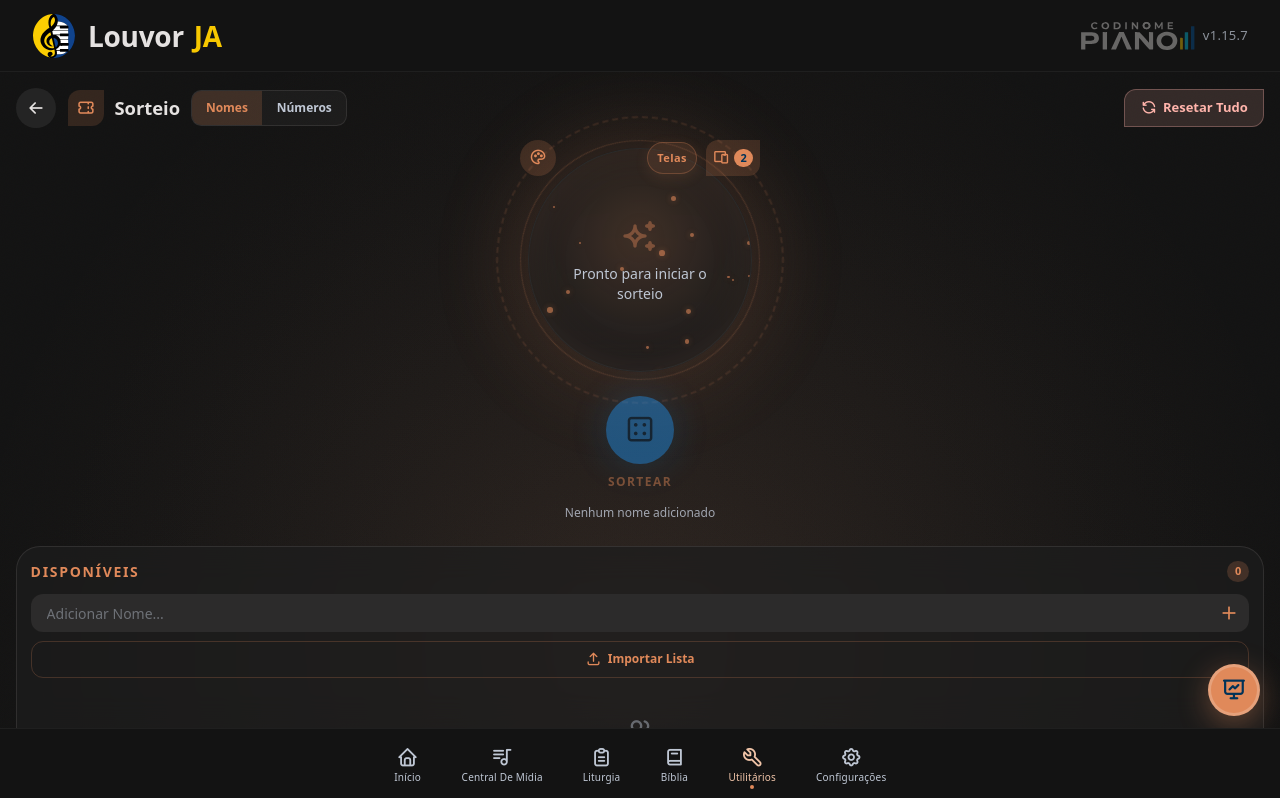
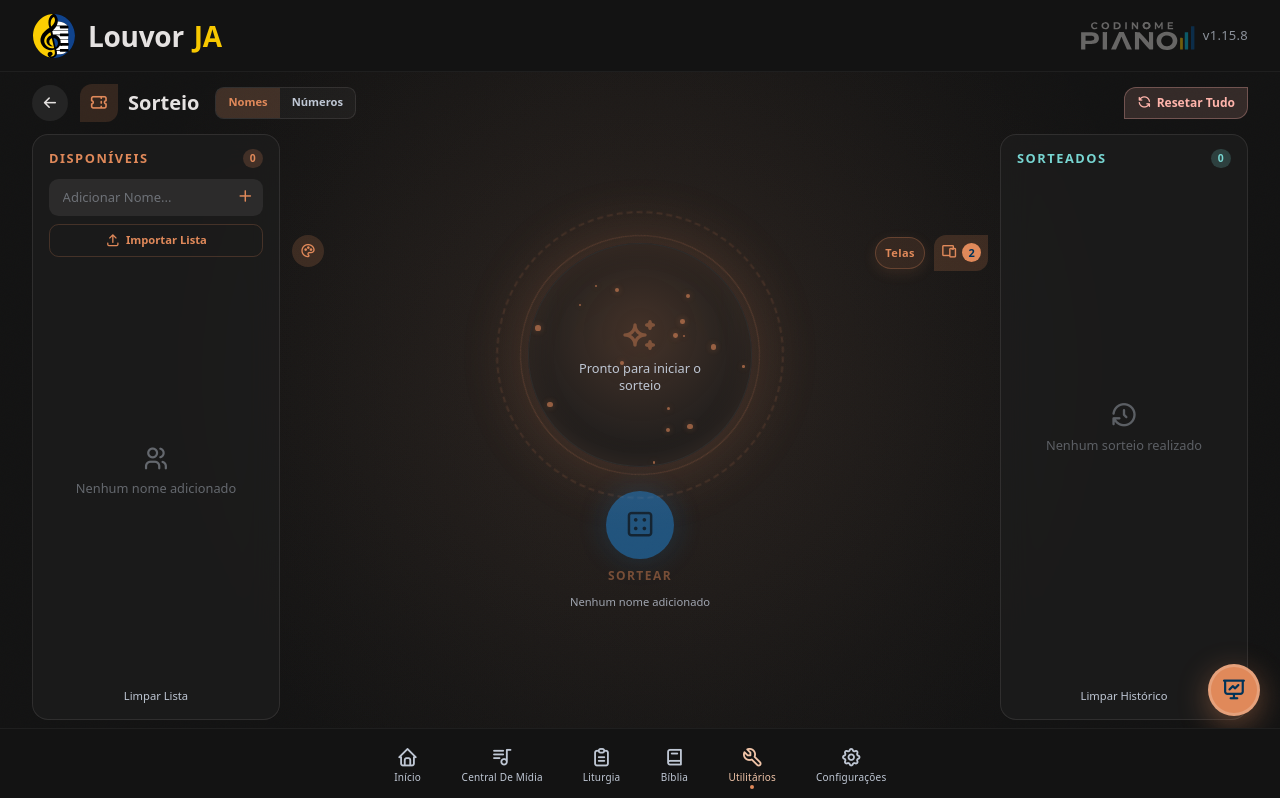
Before and after one commit to pianolouvorja/web, a Vue app: page /utilities/random in a window 1280 px wide. Shown: the top 798 px of the page. Built offline with nearby package versions, Linux system fonts and the light colour scheme.

Commit message:
release: v1.15.8 (#84)
* fix: remove deploy SSH do CI; hospedagem lê as branches (#76)

* chore: versão 1.15.7

* fix: densifica layout do Sorteio (3 colunas e menos espaço vazio) (#83)

* chore: versão 1.15.8

---------

Co-authored-by: Louvor JA - Piano <app@pianolouvorja.com.br>

```diff
--- a/package.json
+++ b/package.json
@@ -1,6 +1,6 @@
 {
   "name": "louvorja-piano-web",
-  "version": "1.15.7",
+  "version": "1.15.8",
   "private": true,
   "type": "module",
   "scripts": {
--- a/src/modules/random/components/RandomAvailablePanel.vue
+++ b/src/modules/random/components/RandomAvailablePanel.vue
@@ -213,41 +213,46 @@ function onFileChange(event: Event) {
 <style scoped lang="scss">
 .random-available {
   display: flex;
-  width: 18rem;
+  width: 100%;
   max-width: 100%;
-  max-height: min(70vh, 36rem);
+  min-height: 0;
   flex-direction: column;
   overflow: hidden;
-  padding: 1.25rem;
+  padding: 0.9rem 1rem;
   border: 1px solid color-mix(in srgb, var(--ds-color-on-surface) 10%, transparent);
-  border-radius: 1.5rem;
+  border-radius: 1rem;
   background: color-mix(in srgb, var(--ds-color-surface-elevated) 72%, transparent);
   backdrop-filter: blur(16px);
   box-sizing: border-box;
+
+  @media (max-width: 600px) {
+    padding: 0.75rem;
+    border-radius: 0.85rem;
+  }
 }
 
 .random-available__head {
   display: flex;
   align-items: center;
   justify-content: space-between;
-  margin-bottom: 1rem;
+  margin-bottom: 0.65rem;
 }
 
 .random-available__title {
   margin: 0;
   color: var(--ds-color-primary);
-  font-size: 0.875rem;
+  font-size: 0.8rem;
   font-weight: 600;
   letter-spacing: 0.12em;
   text-transform: uppercase;
 }
 
 .random-available__badge {
-  padding: 0.15rem 0.5rem;
+  padding: 0.1rem 0.45rem;
   border-radius: 9999px;
   background: color-mix(in srgb, var(--ds-color-primary) 20%, transparent);
   color: var(--ds-color-primary);
-  font-size: 0.6875rem;
+  font-size: 0.65rem;
   font-weight: 600;
 }
 
@@ -257,8 +262,8 @@ function onFileChange(event: Event) {
   width: 100%;
   min-width: 0;
   flex-direction: column;
-  gap: 0.75rem;
-  margin-bottom: 1rem;
+  gap: 0.5rem;
+  margin-bottom: 0.65rem;
 }
 
 .random-available__input-wrap {
@@ -267,17 +272,17 @@ function onFileChange(event: Event) {
 
 .random-available__input {
   width: 100%;
-  height: 2.75rem;
-  padding: 0 2.5rem 0 1rem;
+  height: 2.35rem;
+  padding: 0 2.25rem 0 0.85rem;
   border: 0;
-  border-radius: 0.75rem;
+  border-radius: 0.6rem;
   background: color-mix(
     in srgb,
     var(--ds-color-on-surface) 6%,
     var(--ds-color-surface-container, var(--ds-color-surface))
   );
   color: var(--ds-color-on-surface);
-  font-size: 0.875rem;
+  font-size: 0.8125rem;
   box-sizing: border-box;
 
   &::placeholder {
@@ -292,7 +297,7 @@ function onFileChange(event: Event) {
 .random-available__add {
   position: absolute;
   top: 50%;
-  right: 0.65rem;
+  right: 0.55rem;
   display: inline-flex;
   border: 0;
   background: transparent;
@@ -301,23 +306,23 @@ function onFileChange(event: Event) {
   transform: translateY(-50%);
 
   .ti {
-    font-size: 1.25rem;
+    font-size: 1.1rem;
   }
 }
 
 .random-available__import,
 .random-available__generate {
   display: inline-flex;
-  height: 2.35rem;
+  height: 2.05rem;
   align-items: center;
   justify-content: center;
-  gap: 0.4rem;
+  gap: 0.35rem;
   border: 1px solid color-mix(in srgb, var(--ds-color-primary) 22%, transparent);
-  border-radius: 0.75rem;
+  border-radius: 0.6rem;
   background: transparent;
   color: var(--ds-color-primary);
   cursor: pointer;
-  font-size: 0.75rem;
+  font-size: 0.7rem;
   font-weight: 600;
   transition: background-color 160ms ease;
 
@@ -326,7 +331,7 @@ function onFileChange(event: Event) {
   }
 
   .ti {
-    font-size: 1rem;
+    font-size: 0.95rem;
   }
 }
 
@@ -348,34 +353,34 @@ function onFileChange(event: Event) {
   display: flex;
   width: 100%;
   min-width: 0;
-  gap: 0.5rem;
+  gap: 0.4rem;
 }
 
 .random-available__field {
   display: flex;
   flex: 1 1 0;
   flex-direction: column;
-  gap: 0.25rem;
+  gap: 0.2rem;
   min-width: 0;
   color: var(--ds-color-on-surface-variant);
-  font-size: 0.6875rem;
+  font-size: 0.65rem;
   font-weight: 600;
 
   input {
     width: 100%;
     min-width: 0;
     max-width: 100%;
-    height: 2.5rem;
-    padding: 0 0.65rem;
+    height: 2.2rem;
+    padding: 0 0.55rem;
     border: 0;
-    border-radius: 0.75rem;
+    border-radius: 0.6rem;
     background: color-mix(
       in srgb,
       var(--ds-color-on-surface) 6%,
       var(--ds-color-surface-container, var(--ds-color-surface))
     );
     color: var(--ds-color-on-surface);
-    font-size: 0.875rem;
+    font-size: 0.8125rem;
     box-sizing: border-box;
 
     &:focus {
@@ -387,21 +392,20 @@ function onFileChange(event: Event) {
 .random-available__error {
   margin: 0;
   color: var(--ds-color-error, #ffb4ab);
-  font-size: 0.75rem;
+  font-size: 0.7rem;
 }
 
 .random-available__list-wrap {
-  flex: 1;
-  min-height: 10rem;
+  flex: 1 1 auto;
+  min-height: 0;
   overflow: hidden;
-  mask-image: linear-gradient(to bottom, transparent, black 8%, black 92%, transparent);
+  mask-image: linear-gradient(to bottom, transparent, black 6%, black 94%, transparent);
 }
 
 .random-available__list {
   height: 100%;
-  max-height: 16rem;
   margin: 0;
-  padding: 0.5rem 0.25rem;
+  padding: 0.35rem 0.15rem;
   overflow-y: auto;
   list-style: none;
 }
@@ -410,14 +414,14 @@ function onFileChange(event: Event) {
   display: flex;
   align-items: center;
   justify-content: space-between;
-  gap: 0.5rem;
-  margin-bottom: 0.4rem;
-  padding: 0.7rem 0.75rem;
+  gap: 0.4rem;
+  margin-bottom: 0.3rem;
+  padding: 0.5rem 0.6rem;
   border: 1px solid color-mix(in srgb, var(--ds-color-on-surface) 8%, transparent);
-  border-radius: 0.5rem;
+  border-radius: 0.45rem;
   background: color-mix(in srgb, var(--ds-color-on-surface) 5%, transparent);
   color: var(--ds-color-on-surface);
-  font-size: 0.875rem;
+  font-size: 0.8125rem;
 
   &--drawn {
     opacity: 0.35;
@@ -439,39 +443,39 @@ function onFileChange(event: Event) {
   }
 
   .ti {
-    font-size: 1rem;
+    font-size: 0.95rem;
   }
 }
 
 .random-available__empty {
   display: flex;
   height: 100%;
-  min-height: 10rem;
+  min-height: 6rem;
   flex-direction: column;
   align-items: center;
   justify-content: center;
-  gap: 0.5rem;
+  gap: 0.4rem;
   opacity: 0.45;
   color: var(--ds-color-on-surface-variant);
   text-align: center;
 
   .ti {
-    font-size: 2rem;
+    font-size: 1.65rem;
   }
 
   p {
     margin: 0;
-    font-size: 0.875rem;
+    font-size: 0.8rem;
   }
 }
 
 .random-available__clear {
-  margin-top: 1rem;
+  margin-top: 0.65rem;
   border: 0;
   background: transparent;
   color: var(--ds-color-on-surface-variant);
   cursor: pointer;
-  font-size: 0.75rem;
+  font-size: 0.7rem;
   font-weight: 500;
   transition: color 160ms ease;
 
@@ -479,38 +483,4 @@ function onFileChange(event: Event) {
     color: var(--ds-color-error, #ffb4ab);
   }
 }
-
-@media (max-width: 1280px) {
-  .random-available {
-    width: 100%;
-    max-height: none;
-    padding: 0.85rem;
-  }
-
-  .random-available__head {
-    margin-bottom: 0.75rem;
-  }
-
-  .random-available__form,
-  .random-available__numbers {
-    gap: 0.55rem;
-    margin-bottom: 0.75rem;
-  }
-
-  .random-available__input {
-    height: 2.35rem;
-  }
-
-  .random-available__item {
-    padding: 0.5rem;
-  }
-
-  .random-available__empty {
-    min-height: 7rem;
-
-    .ti {
-      font-size: 1.75rem;
-    }
-  }
-}
 </style>
--- a/src/modules/random/components/RandomHistoryPanel.vue
+++ b/src/modules/random/components/RandomHistoryPanel.vue
@@ -77,56 +77,60 @@ const { t } = useI18n()
 <style scoped lang="scss">
 .random-history {
   display: flex;
-  width: 18rem;
+  width: 100%;
   max-width: 100%;
-  max-height: min(70vh, 36rem);
+  min-height: 0;
   flex-direction: column;
   overflow: hidden;
-  padding: 1.25rem;
+  padding: 0.9rem 1rem;
   border: 1px solid color-mix(in srgb, var(--ds-color-on-surface) 10%, transparent);
-  border-radius: 1.5rem;
+  border-radius: 1rem;
   background: color-mix(in srgb, var(--ds-color-surface-elevated) 72%, transparent);
   backdrop-filter: blur(16px);
   box-sizing: border-box;
+
+  @media (max-width: 600px) {
+    padding: 0.75rem;
+    border-radius: 0.85rem;
+  }
 }
 
 .random-history__head {
   display: flex;
   align-items: center;
   justify-content: space-between;
-  margin-bottom: 1.25rem;
+  margin-bottom: 0.65rem;
 }
 
 .random-history__title {
   margin: 0;
   color: var(--ds-color-secondary, #78d6d2);
-  font-size: 0.875rem;
+  font-size: 0.8rem;
   font-weight: 600;
   letter-spacing: 0.12em;
   text-transform: uppercase;
 }
 
 .random-history__badge {
-  padding: 0.15rem 0.5rem;
+  padding: 0.1rem 0.45rem;
   border-radius: 9999px;
   background: color-mix(in srgb, var(--ds-color-secondary, #78d6d2) 20%, transparent);
   color: var(--ds-color-secondary, #78d6d2);
-  font-size: 0.6875rem;
+  font-size: 0.65rem;
   font-weight: 600;
 }
 
 .random-history__list-wrap {
-  flex: 1;
-  min-height: 12rem;
+  flex: 1 1 auto;
+  min-height: 0;
   overflow: hidden;
-  mask-image: linear-gradient(to bottom, transparent, black 8%, black 92%, transparent);
+  mask-image: linear-gradient(to bottom, transparent, black 6%, black 94%, transparent);
 }
 
 .random-history__list {
   height: 100%;
-  max-height: 20rem;
   margin: 0;
-  padding: 0.5rem 0.25rem;
+  padding: 0.35rem 0.15rem;
   overflow-y: auto;
   list-style: none;
 }
@@ -134,25 +138,25 @@ const { t } = useI18n()
 .random-history__item {
   display: flex;
   align-items: center;
-  gap: 0.65rem;
-  margin-bottom: 0.5rem;
-  padding: 0.7rem 0.75rem;
+  gap: 0.5rem;
+  margin-bottom: 0.3rem;
+  padding: 0.5rem 0.6rem;
   border: 1px solid color-mix(in srgb, var(--ds-color-secondary, #78d6d2) 20%, transparent);
-  border-radius: 0.5rem;
+  border-radius: 0.45rem;
   background: color-mix(in srgb, var(--ds-color-secondary, #78d6d2) 10%, transparent);
 }
 
 .random-history__rank {
   display: inline-flex;
-  width: 1.5rem;
-  height: 1.5rem;
+  width: 1.35rem;
+  height: 1.35rem;
   flex-shrink: 0;
   align-items: center;
   justify-content: center;
   border-radius: 9999px;
   background: var(--ds-color-secondary, #78d6d2);
   color: var(--ds-color-on-secondary, #003736);
-  font-size: 0.6875rem;
+  font-size: 0.65rem;
   font-weight: 700;
 }
 
@@ -160,7 +164,7 @@ const { t } = useI18n()
   flex: 1;
   min-width: 0;
   color: var(--ds-color-secondary, #78d6d2);
-  font-size: 0.875rem;
+  font-size: 0.8125rem;
   font-weight: 700;
   overflow: hidden;
   text-overflow: ellipsis;
@@ -180,39 +184,39 @@ const { t } = useI18n()
   }
 
   .ti {
-    font-size: 1rem;
+    font-size: 0.95rem;
   }
 }
 
 .random-history__empty {
   display: flex;
   height: 100%;
-  min-height: 12rem;
+  min-height: 6rem;
   flex-direction: column;
   align-items: center;
   justify-content: center;
-  gap: 0.5rem;
+  gap: 0.4rem;
   opacity: 0.4;
   color: var(--ds-color-on-surface-variant);
   text-align: center;
 
   .ti {
-    font-size: 2.25rem;
+    font-size: 1.75rem;
   }
 
   p {
     margin: 0;
-    font-size: 0.875rem;
+    font-size: 0.8rem;
   }
 }
 
 .random-history__clear {
-  margin-top: 1.25rem;
+  margin-top: 0.65rem;
   border: 0;
   background: transparent;
   color: var(--ds-color-on-surface-variant);
   cursor: pointer;
-  font-size: 0.75rem;
+  font-size: 0.7rem;
   font-weight: 500;
   transition: color 160ms ease;
 
@@ -220,35 +224,4 @@ const { t } = useI18n()
     color: var(--ds-color-error, #ffb4ab);
   }
 }
-
-@media (max-width: 1280px) {
-  .random-history {
-    width: 100%;
-    max-height: none;
-    padding: 0.85rem;
-  }
-
-  .random-history__head {
-    margin-bottom: 0.85rem;
-  }
-
-  .random-history__item {
-    gap: 0.5rem;
-    margin-bottom: 0.35rem;
-    padding: 0.5rem;
-  }
-
-  .random-history__empty {
-    min-height: 8rem;
-    gap: 0.35rem;
-
-    .ti {
-      font-size: 1.75rem;
-    }
-  }
-
-  .random-history__clear {
-    margin-top: 0.85rem;
-  }
-}
 </style>
--- a/src/modules/random/components/RandomStage.vue
+++ b/src/modules/random/components/RandomStage.vue
@@ -284,7 +284,7 @@ onUnmounted(() => {
   justify-content: center;
   width: 100%;
   min-width: 0;
-  padding: 1rem;
+  padding: 0.5rem 0.35rem;
   overflow: visible;
 }
 
@@ -295,7 +295,7 @@ onUnmounted(() => {
   display: flex;
   align-items: flex-start;
   justify-content: space-between;
-  gap: 1rem;
+  gap: 0.65rem;
   padding: 0;
   pointer-events: none;
 }
@@ -303,7 +303,7 @@ onUnmounted(() => {
 .random-stage__tool-group {
   display: inline-flex;
   align-items: center;
-  gap: 0.55rem;
+  gap: 0.4rem;
   pointer-events: auto;
 
   &--right {
@@ -313,8 +313,8 @@ onUnmounted(() => {
 
 .random-stage__tool {
   display: inline-flex;
-  width: 2.25rem;
-  height: 2.25rem;
+  width: 2rem;
+  height: 2rem;
   align-items: center;
   justify-content: center;
   border: 0;
@@ -332,7 +332,7 @@ onUnmounted(() => {
   }
 
   .ti {
-    font-size: 1.1rem;
+    font-size: 1rem;
   }
 }
 
@@ -342,9 +342,19 @@ onUnmounted(() => {
   display: flex;
   align-items: center;
   justify-content: center;
-  width: min(20rem, 55vw);
-  height: min(20rem, 55vw);
+  width: min(16.5rem, 42vw);
+  height: min(16.5rem, 42vw);
   overflow: visible;
+
+  @media (max-width: 960px) {
+    width: min(14.5rem, 52vw);
+    height: min(14.5rem, 52vw);
+  }
+
+  @media (max-width: 600px) {
+    width: min(13rem, 62vw);
+    height: min(13rem, 62vw);
+  }
 }
 
 .random-stage__orbit {
@@ -358,14 +368,14 @@ onUnmounted(() => {
   animation: random-orbital 20s linear infinite;
 
   &--outer {
-    width: min(26rem, 70vw);
-    height: min(26rem, 70vw);
+    width: min(21rem, 54vw);
+    height: min(21rem, 54vw);
     border: 2px dashed color-mix(in srgb, var(--ds-color-primary) 12%, transparent);
   }
 
   &--inner {
-    width: min(22rem, 60vw);
-    height: min(22rem, 60vw);
+    width: min(18rem, 48vw);
+    height: min(18rem, 48vw);
     border: 1px solid color-mix(in srgb, var(--ds-color-primary) 20%, transparent);
     animation-direction: reverse;
     animation-duration: 15s;
@@ -386,8 +396,8 @@ onUnmounted(() => {
   background: color-mix(in srgb, var(--ds-color-surface-elevated) 72%, transparent);
   backdrop-filter: blur(16px);
   box-shadow:
-    0 0 80px 20px color-mix(in srgb, var(--ds-color-primary) 15%, transparent),
-    inset 0 0 40px color-mix(in srgb, var(--ds-color-primary) 10%, transparent);
+    0 0 56px 14px color-mix(in srgb, var(--ds-color-primary) 15%, transparent),
+    inset 0 0 28px color-mix(in srgb, var(--ds-color-primary) 10%, transparent);
 }
 
 .random-stage__particles {
@@ -427,13 +437,13 @@ onUnmounted(() => {
   flex-direction: column;
   align-items: center;
   justify-content: center;
-  gap: 0.5rem;
+  gap: 0.35rem;
   text-align: center;
 }
 
 .random-stage__winner-label {
   color: var(--ds-color-primary);
-  font-size: 0.75rem;
+  font-size: 0.7rem;
   font-weight: 700;
   letter-spacing: 0.2em;
   text-transform: uppercase;
@@ -441,7 +451,7 @@ onUnmounted(() => {
 
 .random-stage__display {
   margin: 0;
-  font-size: clamp(1.5rem, 3.2vw, 2.25rem);
+  font-size: clamp(1.25rem, 2.6vw, 1.85rem);
   font-weight: 800;
   line-height: 1.15;
   overflow-wrap: break-word;
@@ -456,22 +466,22 @@ onUnmounted(() => {
 
 .random-stage__idle-icon {
   color: color-mix(in srgb, var(--ds-color-primary) 40%, transparent);
-  font-size: 3.5rem;
+  font-size: 2.5rem;
 }
 
 .random-stage__idle-text {
   margin: 0;
-  max-width: 11rem;
+  max-width: 10rem;
   color: var(--ds-color-on-surface-variant);
-  font-size: 0.875rem;
-  line-height: 1.4;
+  font-size: 0.8rem;
+  line-height: 1.35;
 }
 
 .random-stage__draw {
   position: relative;
   z-index: 2;
   display: flex;
-  margin-top: 2.5rem;
+  margin-top: 1.25rem;
   flex-direction: column;
   align-items: center;
   border: 0;
@@ -498,25 +508,25 @@ onUnmounted(() => {
 
 .random-stage__draw-circle {
   display: inline-flex;
-  width: 5.5rem;
-  height: 5.5rem;
+  width: 4.5rem;
+  height: 4.5rem;
   align-items: center;
   justify-content: center;
   border-radius: 9999px;
   background: var(--ds-color-primary-container, #2196f3);
   color: var(--ds-color-on-primary-container, #002c4f);
-  box-shadow: 0 0 40px color-mix(in srgb, #2196f3 40%, transparent);
+  box-shadow: 0 0 32px color-mix(in srgb, #2196f3 40%, transparent);
   transition: transform 180ms ease;
 
   .ti {
-    font-size: 2.25rem;
+    font-size: 1.85rem;
   }
 }
 
 .random-stage__draw-label {
-  margin-top: 0.85rem;
+  margin-top: 0.55rem;
   color: var(--ds-color-primary);
-  font-size: 0.875rem;
+  font-size: 0.8rem;
   font-weight: 700;
   letter-spacing: 0.12em;
   text-transform: uppercase;
@@ -525,9 +535,9 @@ onUnmounted(() => {
 .random-stage__hint {
   position: relative;
   z-index: 2;
-  margin: 0.85rem 0 0;
+  margin: 0.55rem 0 0;
   color: color-mix(in srgb, var(--ds-color-on-surface-variant) 80%, transparent);
-  font-size: 0.75rem;
+  font-size: 0.7rem;
   font-weight: 500;
 }
 
@@ -536,17 +546,17 @@ onUnmounted(() => {
   z-index: 2;
   display: inline-flex;
   align-items: center;
-  gap: 0.4rem;
-  margin: 1.25rem 0 0;
-  padding: 0.35rem 0.85rem;
+  gap: 0.35rem;
+  margin: 0.75rem 0 0;
+  padding: 0.3rem 0.7rem;
   border-radius: 9999px;
   background: color-mix(in srgb, var(--ds-color-primary) 22%, transparent);
   color: var(--ds-color-primary);
-  font-size: 0.75rem;
+  font-size: 0.7rem;
   font-weight: 600;
 
   .ti {
-    font-size: 0.95rem;
+    font-size: 0.9rem;
   }
 }
 
--- a/src/modules/random/views/RandomView.vue
+++ b/src/modules/random/views/RandomView.vue
@@ -215,13 +215,32 @@ async function onImportFile(file: File) {
 <style scoped lang="scss">
 .random-view {
   display: flex;
-  min-height: calc(
+  box-sizing: border-box;
+  flex: 1 1 auto;
+  flex-direction: column;
+  align-items: center;
+  height: calc(
     100vh - var(--ds-header-height, 5.5rem) - var(--ds-dock-height, 5.5rem)
   );
-  flex-direction: column;
-  align-items: center;
-  padding: var(--ds-spacing-page, 1.5rem);
-  padding-bottom: calc(var(--ds-dock-height, 5.5rem) + 5rem);
+  max-height: calc(
+    100vh - var(--ds-header-height, 5.5rem) - var(--ds-dock-height, 5.5rem)
+  );
+  min-height: 0;
+  max-width: 100%;
+  padding: 0.75rem var(--ds-spacing-page, 2rem) 0.5rem;
+  overflow: hidden;
+
+  @media (max-width: 960px) {
+    height: auto;
+    max-height: none;
+    overflow: visible;
+    padding-bottom: calc(var(--ds-dock-height, 5.5rem) + 5rem);
+  }
+
+  @media (max-width: 600px) {
+    padding: 0.5rem 0.5rem 0;
+    padding-bottom: calc(var(--ds-dock-height, 5.5rem) + 5rem);
+  }
 }
 
 .random-view__header {
@@ -230,14 +249,20 @@ async function onImportFile(file: File) {
   max-width: 80rem;
   flex-shrink: 0;
   align-items: center;
-  gap: 1rem;
-  margin-bottom: 1.25rem;
+  gap: 0.75rem;
+  margin-bottom: 0.75rem;
+
+  @media (max-width: 600px) {
+    flex-wrap: wrap;
+    gap: 0.5rem;
+    margin-bottom: 0.5rem;
+  }
 }
 
 .random-view__back {
   display: inline-flex;
-  width: 2.5rem;
-  height: 2.5rem;
+  width: 2.25rem;
+  height: 2.25rem;
   align-items: center;
   justify-content: center;
   border: 0;
@@ -252,7 +277,7 @@ async function onImportFile(file: File) {
   }
 
   .ti {
-    font-size: 1.25rem;
+    font-size: 1.15rem;
   }
 }
 
@@ -261,13 +286,17 @@ async function onImportFile(file: File) {
   flex: 1;
   min-width: 0;
   align-items: center;
-  gap: 0.85rem;
+  gap: 0.65rem;
+
+  @media (max-width: 960px) {
+    flex-wrap: wrap;
+  }
 }
 
 .random-view__brand-icon {
   display: flex;
-  width: 2.75rem;
-  height: 2.75rem;
+  width: 2.35rem;
+  height: 2.35rem;
   flex-shrink: 0;
   align-items: center;
   justify-content: center;
@@ -276,35 +305,43 @@ async function onImportFile(file: File) {
   color: var(--ds-color-primary);
 
   .ti {
-    font-size: 1.35rem;
+    font-size: 1.2rem;
   }
 }
 
 .random-view__title {
   margin: 0;
   color: var(--ds-color-on-surface);
-  font-size: 1.5rem;
+  font-size: 1.25rem;
   font-weight: 600;
   line-height: 1;
+
+  @media (max-width: 600px) {
+    font-size: 1.1rem;
+  }
 }
 
 .random-view__modes {
   display: inline-flex;
-  margin-left: 0.5rem;
+  margin-left: 0.35rem;
   overflow: hidden;
   border: 1px solid color-mix(in srgb, var(--ds-color-on-surface) 10%, transparent);
-  border-radius: 0.65rem;
+  border-radius: 0.55rem;
   background: color-mix(in srgb, var(--ds-color-on-surface) 4%, transparent);
+
+  @media (max-width: 960px) {
+    margin-left: 0;
+  }
 }
 
 .random-view__mode {
-  height: 2.15rem;
-  padding: 0 0.9rem;
+  height: 1.9rem;
+  padding: 0 0.75rem;
   border: 0;
   background: transparent;
   color: var(--ds-color-on-surface-variant);
   cursor: pointer;
-  font-size: 0.75rem;
+  font-size: 0.7rem;
   font-weight: 700;
 
   &--active {
@@ -315,44 +352,58 @@ async function onImportFile(file: File) {
 
 .random-view__reset {
   display: inline-flex;
-  height: 2.35rem;
+  height: 2rem;
   align-items: center;
-  gap: 0.35rem;
-  padding: 0 0.95rem;
+  gap: 0.3rem;
+  padding: 0 0.75rem;
   border: 1px solid color-mix(in srgb, var(--ds-color-error, #ffb4ab) 30%, transparent);
   border-radius: var(--ds-radius-md, 0.5rem);
   background: color-mix(in srgb, var(--ds-color-error, #ffb4ab) 14%, transparent);
   color: var(--ds-color-error, #ffb4ab);
   cursor: pointer;
-  font-size: 0.8125rem;
+  font-size: 0.75rem;
   font-weight: 700;
 
   .ti {
-    font-size: 1.05rem;
+    font-size: 0.95rem;
   }
 }
 
 .random-view__content {
   position: relative;
-  display: flex;
+  display: grid;
   width: 100%;
   max-width: 80rem;
-  flex: 1;
-  align-items: center;
-  justify-content: space-between;
-  gap: clamp(1.5rem, 3vw, 3rem);
+  flex: 1 1 auto;
+  grid-template-columns: minmax(14rem, 17rem) minmax(0, 1fr) minmax(14rem, 17rem);
+  align-items: stretch;
+  gap: 1rem;
   min-height: 0;
   overflow: visible;
+
+  @media (max-width: 1280px) {
+    grid-template-columns: minmax(13rem, 15.5rem) minmax(0, 1fr) minmax(13rem, 15.5rem);
+    gap: 0.75rem;
+  }
 }
 
 .random-view__panel {
   position: relative;
   z-index: 1;
-  flex: 0 0 auto;
+  display: flex;
+  min-width: 0;
+  min-height: 0;
 
   &--available,
   &--history {
     transform: none;
+  }
+
+  :deep(.random-available),
+  :deep(.random-history) {
+    width: 100%;
+    height: 100%;
+    max-height: none;
   }
 }
 
@@ -360,60 +411,44 @@ async function onImportFile(file: File) {
   position: relative;
   z-index: 20;
   display: flex;
-  flex: 1 1 auto;
   align-items: center;
   justify-content: center;
-  min-width: 18rem;
-  max-width: 28rem;
-  margin-inline: auto;
+  min-width: 0;
   overflow: visible;
 }
 
-@media (max-width: 1280px) {
-  .random-view {
-    padding: 1rem;
-    padding-bottom: calc(var(--ds-dock-height, 5.5rem) + 3.5rem);
-  }
-
-  .random-view__header {
-    flex-wrap: wrap;
-    gap: 0.75rem;
-    margin-bottom: 0.75rem;
-  }
-
-  .random-view__brand {
-    flex-wrap: wrap;
-    gap: 0.65rem;
-  }
-
-  .random-view__brand-icon {
-    width: 2.25rem;
-    height: 2.25rem;
-
-    .ti {
-      font-size: 1.15rem;
-    }
-  }
-
-  .random-view__title {
-    font-size: 1.15rem;
-  }
-
-  .random-view__modes {
-    margin-left: 0;
-  }
-
+/* Tablet / estreito: empilha (stage no topo), densidade maior */
+@media (max-width: 960px) {
   .random-view__content {
+    display: flex;
     flex-direction: column;
     align-items: stretch;
     justify-content: flex-start;
-    gap: 1rem;
+    gap: 0.75rem;
   }
 
   .random-view__stage {
-    max-width: none;
-    min-width: 0;
     order: -1;
+  }
+
+  .random-view__panel {
+    :deep(.random-available),
+    :deep(.random-history) {
+      max-height: min(42vh, 22rem);
+    }
+  }
+}
+
+@media (max-width: 600px) {
+  .random-view__content {
+    gap: 0.5rem;
+  }
+
+  .random-view__panel {
+    :deep(.random-available),
+    :deep(.random-history) {
+      max-height: min(48vh, 20rem);
+    }
   }
 }
 </style>
```
Also changed, not shown: 1 other file (tests, documents, lock files or other folders).
